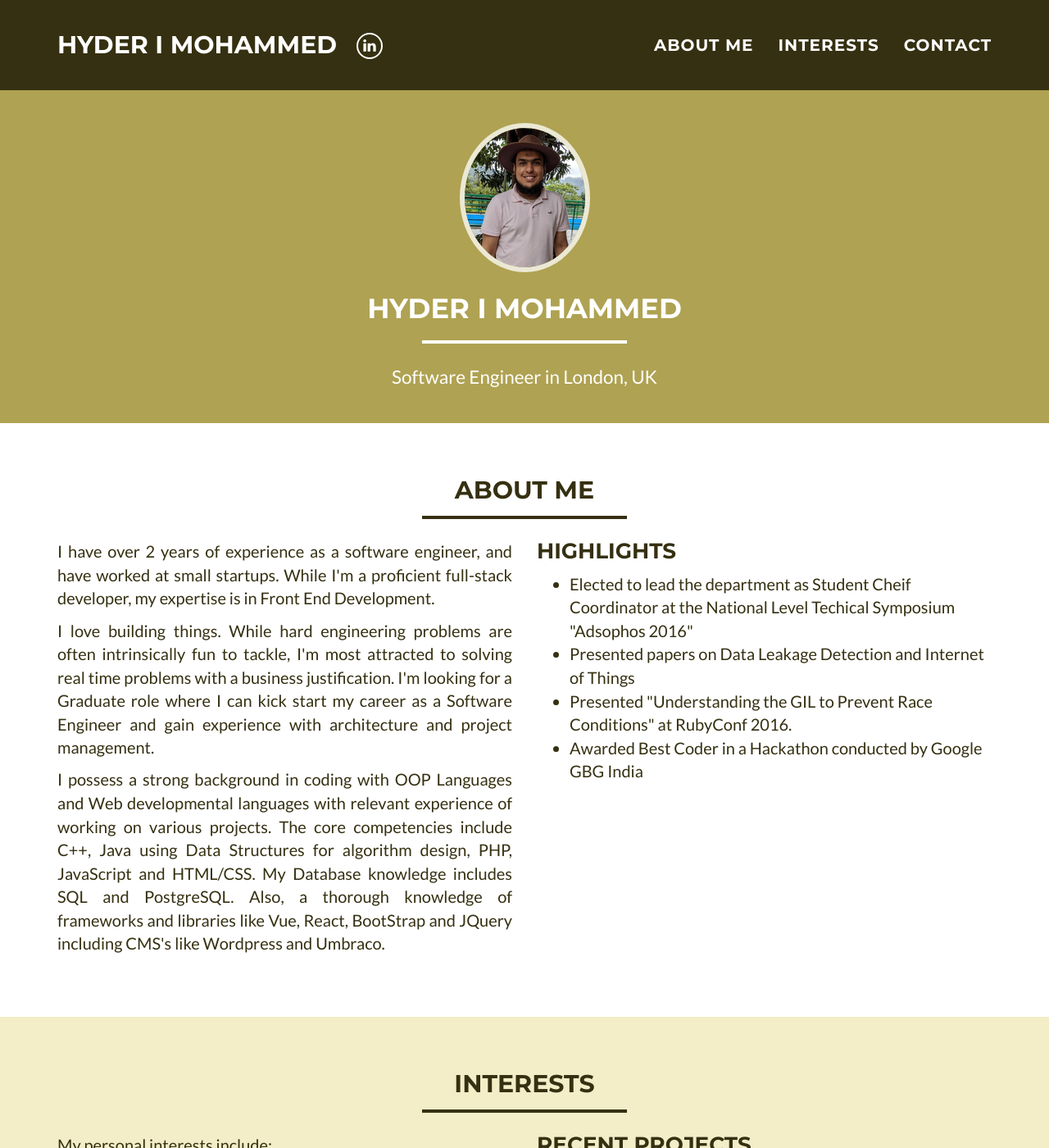
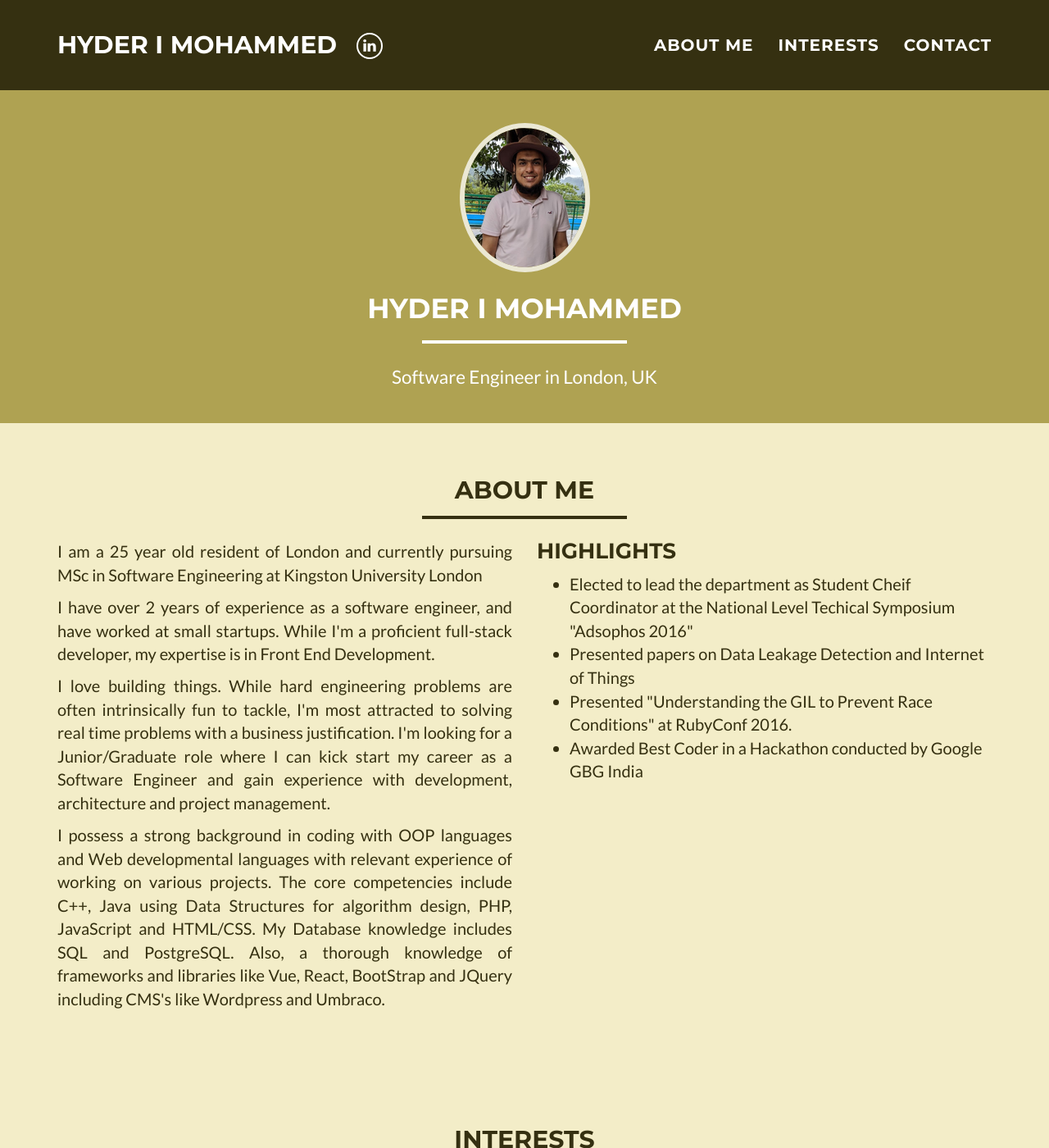
Before and after one commit to mohammedhyderimtiaz/mohammedhyderimtiaz.github.io, a Jekyll site: the page built from index.html, in a window 1280 px wide and 1400 px high. Shown: the whole window at 82% size. Built offline with Jekyll 4.4.1, drawn with Linux system fonts in a browser that asks for light colours.

Commit message:
About me

```diff
--- a/_includes/about_me.html
+++ b/_includes/about_me.html
@@ -1,4 +1,4 @@
-<section id="about">
+<section class="tout" id="about">
   <div class="container">
     <div class="row">
       <div class="col-lg-12 text-center">
@@ -9,6 +9,9 @@
     <div class="row">
 	    <div class="col-sm-6">
     		<p align="justify">
+            I am a 25 year old resident of London and currently pursuing MSc in Software Engineering at Kingston University London
+        </p>
+        <p align="justify">
             I have over 2 years of experience as a software engineer, and have worked
             at small startups. While I'm a proficient full-stack developer, my expertise is in Front End Development.
         </p>
@@ -16,10 +19,10 @@
            I love building things.
            While hard engineering problems are often intrinsically fun to tackle,
            I'm most attracted to solving real time problems with a business justification.
-           I'm looking for a Graduate role where I can kick start my career as a Software Engineer and gain experience with architecture and project management.
+           I'm looking for a Junior/Graduate role where I can kick start my career as a Software Engineer and gain experience with development, architecture and project management.
         </p>
         <p align="justify">
-          I possess a strong background in coding with OOP Languages and Web developmental languages with relevant experience of working on various projects.
+          I possess a strong background in coding with OOP languages and Web developmental languages with relevant experience of working on various projects.
           The core competencies include C++, Java using Data Structures for algorithm design, PHP, JavaScript and HTML/CSS.
           My Database knowledge includes SQL and PostgreSQL.
           Also, a thorough knowledge of frameworks and libraries like Vue, React, BootStrap and JQuery including CMS's like Wordpress and Umbraco.
```
